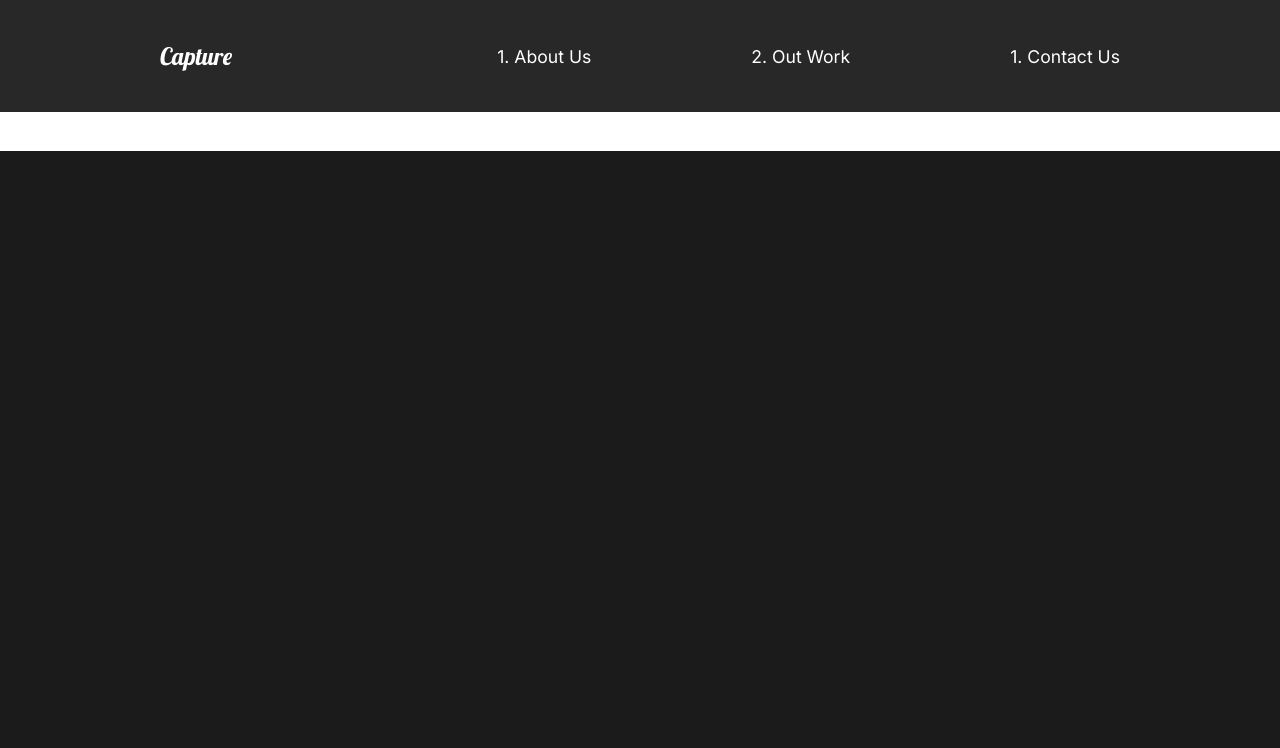
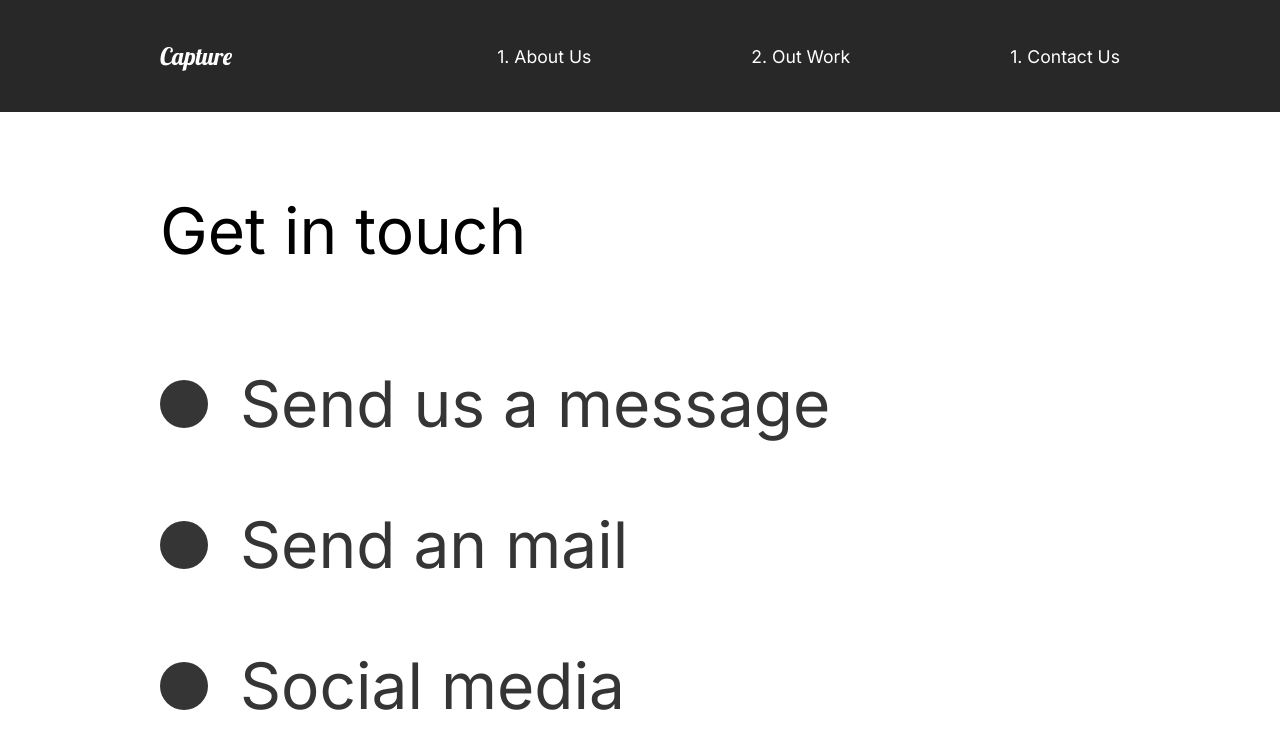
Before and after one commit to marcelrzd/movie_portfolio, a React (Create React App) app: page /contact in a window 1280 px wide. Shown: the top 748 px of the page. Built offline with nearby package versions, Linux system fonts and the light colour scheme.

Commit message:
feat: creating reusable hooks feat: addin more animations

```diff
--- a/src/animation.jsx
+++ b/src/animation.jsx
@@ -78,3 +78,15 @@ export const sliderContainer = {
   hidden: { opacity: 1 },
   show: { opacity: 1, transition: { staggerChildren: 0.2, ease: "easeOut" } },
 };
+
+export const scrollReveal = {
+  hidden: { opacity: 0, scale: 1.2, transition: { duration: 0.5 } },
+  show: {
+    opacity: 1,
+    scale: 1,
+    transition: {
+      duration: 0.5,
+      ease: "easeOut",
+    },
+  },
+};
--- a/src/components/FaqSection.jsx
+++ b/src/components/FaqSection.jsx
@@ -1,4 +1,4 @@
-import React, { useState } from "react";
+import React from "react";
 
 // Styled
 import styled from "styled-components";
@@ -6,19 +6,26 @@ import { About } from "../styles";
 import Toggle from "./Toggle";
 
 // animation
-import { fadeAnswer } from "../animation";
-import { LayoutGroup, AnimatePresence, motion } from "framer-motion";
+import { fadeAnswer, scrollReveal } from "../animation";
+import { LayoutGroup, motion } from "framer-motion";
+
+// hooks
+import { useScroll } from "./UseScroll";
 
 const FaqSection = () => {
-  // state
-  const [faqToggle, setFaqToggle] = useState(false);
+  const [element, controls] = useScroll();
 
   return (
-    <Faq>
+    <Faq
+      variants={scrollReveal}
+      animate={controls}
+      initial="hidden"
+      ref={element}
+    >
       <h2>
         Any Questions <span>FAQ</span>
       </h2>
-      <LayoutGroup type="crossfade">
+      <LayoutGroup>
         <Toggle title="How Do I Start?">
           <motion.div variants={fadeAnswer} className="answer">
             <p>Lorem ipsum dolor sit amet.</p>
--- a/src/components/ServicesSection.jsx
+++ b/src/components/ServicesSection.jsx
@@ -1,22 +1,33 @@
 import React from "react";
+// animations
+import { useInView } from "react-intersection-observer";
+import { useAnimation } from "framer-motion";
+import { scrollReveal } from "../animation";
 
-// Styled
+// Styles
 import styled from "styled-components";
-
+import { About, Description, Image } from "../styles";
 // Icons
 import clock from "../img/clock.svg";
 import diaphragm from "../img/diaphragm.svg";
 import money from "../img/money.svg";
 import teamwork from "../img/teamwork.svg";
-
-import { About, Description, Hide, Image } from "../styles";
-
 // images
 import home2 from "../img/home2.png";
 
+// hooks
+import { useScroll } from "./UseScroll";
+
 const ServicesSection = () => {
+  const [element, controls] = useScroll();
+
   return (
-    <Services>
+    <Services
+      variants={scrollReveal}
+      animate={controls}
+      initial="hidden"
+      ref={element}
+    >
       <Description>
         <h2>
           High <span>quality</span> services
--- /dev/null
+++ b/src/components/UseScroll.jsx
@@ -0,0 +1,17 @@
+import { useEffect } from "react";
+import { useInView } from "react-intersection-observer";
+import { useAnimationControls } from "framer-motion";
+
+export const useScroll = () => {
+  const controls = useAnimationControls();
+  const [element, inView] = useInView({ threshold: 0.5 });
+  useEffect(() => {
+    if (inView) {
+      controls.start("show");
+    } else {
+      controls.start("hidden");
+    }
+  }, [controls, inView]);
+
+  return [element, controls];
+};
--- a/src/pages/Contact.jsx
+++ b/src/pages/Contact.jsx
@@ -1,20 +1,77 @@
 import React from "react";
 // Animations
 import { motion } from "framer-motion";
-import { pageAnimation } from "../animation";
+import { pageAnimation, titelAnim } from "../animation";
+
+// style
+import styled from "styled-components";
 
 const Contact = () => {
   return (
-    <motion.div
+    <ContactStyle
       variants={pageAnimation}
       initial="hidden"
       animate="show"
       exit="exit"
       style={{ background: "#fff" }}
     >
-      <h1 style={{ color: "white" }}>Contact Us</h1>
-    </motion.div>
+      <Title>
+        <Hide>
+          <motion.h2 variants={titelAnim}>Get in touch</motion.h2>
+        </Hide>
+      </Title>
+      <div>
+        <Hide>
+          <Social variants={titelAnim}>
+            <Circle></Circle>
+            <h2>Send us a message</h2>
+          </Social>
+        </Hide>
+        <Hide>
+          <Social variants={titelAnim}>
+            <Circle></Circle>
+            <h2>Send an mail</h2>
+          </Social>
+        </Hide>
+        <Hide>
+          <Social variants={titelAnim}>
+            <Circle></Circle>
+            <h2>Social media</h2>
+          </Social>
+        </Hide>
+      </div>
+    </ContactStyle>
   );
 };
 
+const ContactStyle = styled(motion.div)`
+  padding: 5rem 10rem;
+  color: #353535;
+  min-height: 90vh;
+`;
+
+const Title = styled.div`
+  margin-bottom: 4rem;
+  color: black;
+`;
+
+const Hide = styled.div`
+  overflow: hidden;
+`;
+
+const Circle = styled.div`
+  border-radius: 50%;
+  width: 3rem;
+  height: 3rem;
+  background: #353535;
+`;
+
+const Social = styled(motion.div)`
+  display: flex;
+  align-items: center;
+  h2 {
+    margin: 2rem;
+  }
+`;
+
 export default Contact;
--- a/src/pages/OurWork.jsx
+++ b/src/pages/OurWork.jsx
@@ -10,16 +10,14 @@ import goodtimes from "../img/goodtimes-small.png";
 
 // Animations
 import { motion } from "framer-motion";
-import {
-  fade,
-  photoAnim,
-  pageAnimation,
-  lineAnim,
-  slider,
-  sliderContainer,
-} from "../animation";
+import { fade, photoAnim, pageAnimation, lineAnim, slider } from "../animation";
+
+//  hooks
+import { useScroll } from "../components/UseScroll";
 
 const OurWork = () => {
+  const [element, controls] = useScroll();
+  const [element2, controls2] = useScroll();
   return (
     <Work variants={pageAnimation} initial="hidden" animate="show" exit="exit">
       <motion.div>
@@ -38,18 +36,23 @@ const OurWork = () => {
           </Hide>
         </Link>
       </Movie>
-      <Movie>
+      <Movie ref={element} variants={fade} animate={controls} initial="hidden">
         <motion.h2 variants={fade}>The Racer</motion.h2>
-        <div className="line"></div>
+        <motion.div variants={lineAnim} className="line"></motion.div>
         <Link to="/work/the-racer">
           <Hide>
             <motion.img variants={photoAnim} src={theracer} alt="theracer" />
           </Hide>
         </Link>
       </Movie>
-      <Movie>
+      <Movie
+        ref={element2}
+        variants={fade}
+        animate={controls2}
+        initial="hidden"
+      >
         <motion.h2 variants={fade}>Good Times</motion.h2>
-        <motion.div className="line"></motion.div>
+        <motion.div variants={lineAnim} className="line"></motion.div>
         <Link to="/work/good-times">
           <Hide>
             <motion.img variants={photoAnim} src={goodtimes} alt="goodtimes" />
@@ -71,7 +74,7 @@ const Work = styled(motion.div)`
   }
 `;
 
-const Movie = styled.div`
+const Movie = styled(motion.div)`
   padding-bottom: 10rem;
   .line {
     height: 0.5rem;
--- a/src/styles.jsx
+++ b/src/styles.jsx
@@ -1,7 +1,7 @@
 import styled from "styled-components";
-
+import { motion } from "framer-motion";
 // styled components
-export const About = styled.div`
+export const About = styled(motion.div)`
   min-height: 90vh;
   display: flex;
   align-items: center;
```
